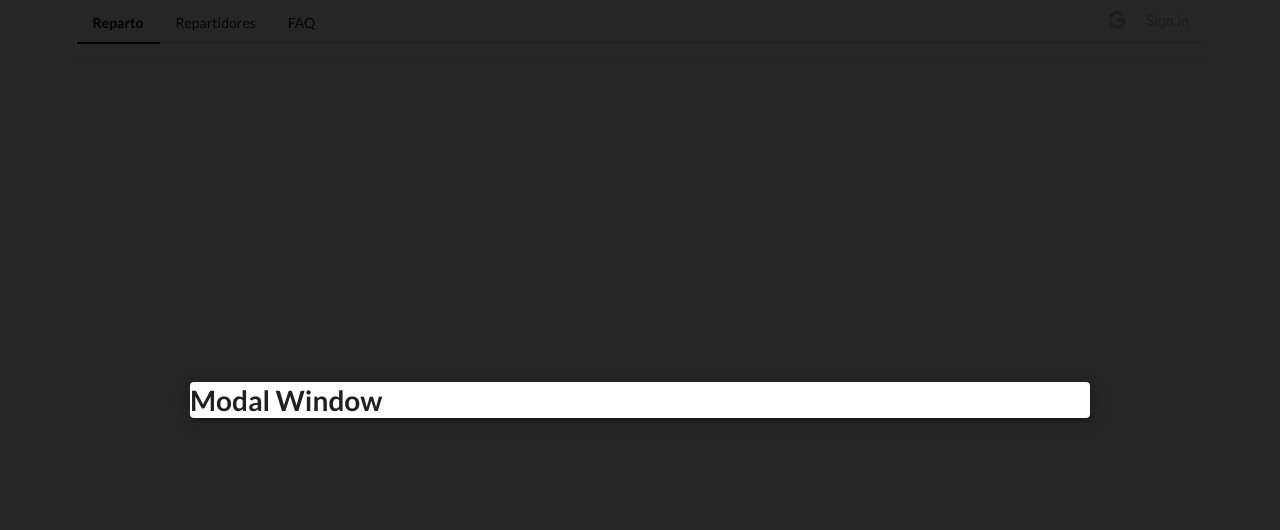
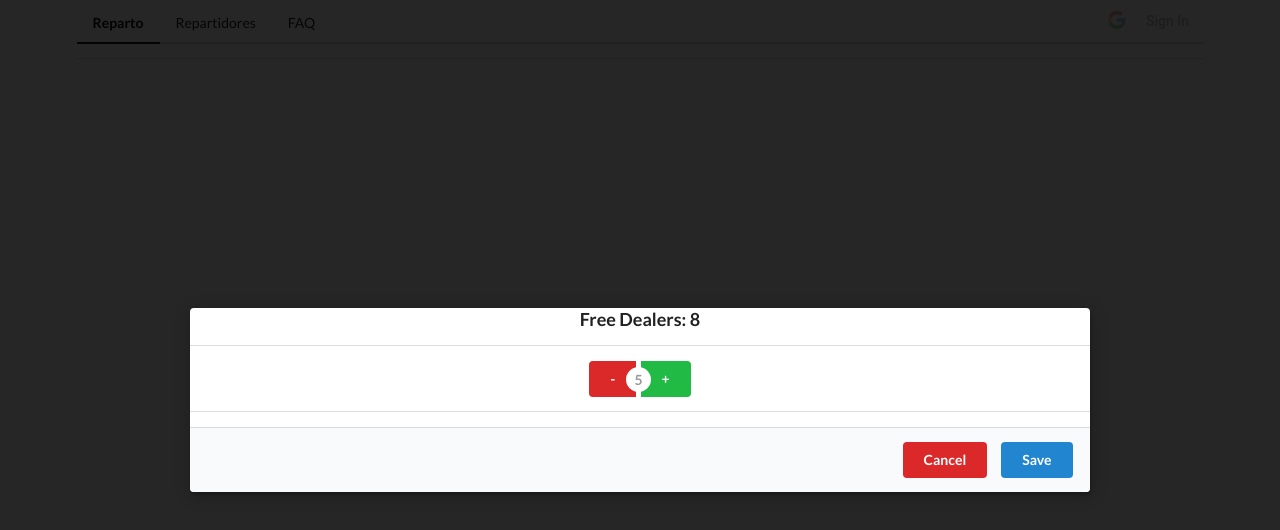
Before and after one commit to jorgeAgoiz/deliveryBoardApp, a React (Create React App) app: page /toassign/1/1 in a window 1280 px wide. Shown: the top 530 px of the page. Built offline with nearby package versions, Linux system fonts and the light colour scheme; no server answers.

Commit message:
Botones de asignacion

```diff
--- a/src/components/ModalSlot/ModalSlot.js
+++ b/src/components/ModalSlot/ModalSlot.js
@@ -2,21 +2,24 @@ import React from "react";
 import ReactDOM from "react-dom";
 
 const Modal = (props) => {
-    const { outSideDiv } = props;
+    const { outSideDiv, inSideDiv, actions, content, assign } = props;
 
     const modalWindow = () => {
         return (
             <div onClick={outSideDiv} className='ui dimmer modals visible active'>
                 <div
+                    onClick={inSideDiv}
                     className='ui standard modal visible active'
                 >
-                    <h1>Modal Window</h1>
+                    <div className="ui centered padded grid">{content}</div>
+                    <div class="ui divider"></div>
+                    <div className="ui centered padded grid">{assign}</div>
+                    <div class="ui divider"></div>
+                    <div className="actions">{actions}</div>
                 </div>
             </div>
         );
     }
-
-    const stopPropagation = (event) => event.stopPropagation();
 
     return ReactDOM.createPortal(
         modalWindow(),
--- a/src/components/ToAssign/ToAssign.js
+++ b/src/components/ToAssign/ToAssign.js
@@ -1,18 +1,50 @@
 import React from "react";
 import Modal from "../ModalSlot/ModalSlot";
 import { useHistory } from "react-router-dom";
+import { useSelector } from "react-redux";
 
 const ToAssign = (props) => {
     const { column, row } = props.match.params;
     const history = useHistory();
+    const freeDealers = useSelector(state => {
+        const rowSelected = Object.values(state.slots);
+        const arrayRowSelected = Object.values(rowSelected[row]);
+        return 8 - arrayRowSelected[column].dealersBusy;
+    })
 
     const comeBackToBoard = () => history.push("/");
+    const stopPropagation = (event) => event.stopPropagation();
+    const mainContent = (
+        <>
+            <h3>Free Dealers: {freeDealers}</h3>
+        </>
+    );
 
+    const assignButtons = (
+        <div className="ui buttons">
+            <button className="ui red button"> - </button>
+            <div className="or" data-text="5"></div>
+            <button className="ui positive button"> + </button>
+        </div>
+    )
+    /* Continuaremos aqui dandole funcionalidad a estos botones */
+
+    const actionButtons = (
+        <>
+            <button className="ui red button" onClick={comeBackToBoard}>Cancel</button>
+            <button className="ui primary button" >Save</button>
+        </>
+    );
 
     return (
         <div>
             <Modal
-                outSideDiv={comeBackToBoard} />
+                assign={assignButtons}
+                outSideDiv={comeBackToBoard}
+                inSideDiv={stopPropagation}
+                actions={actionButtons}
+                content={mainContent}
+            />
         </div>
     )
 }
```
